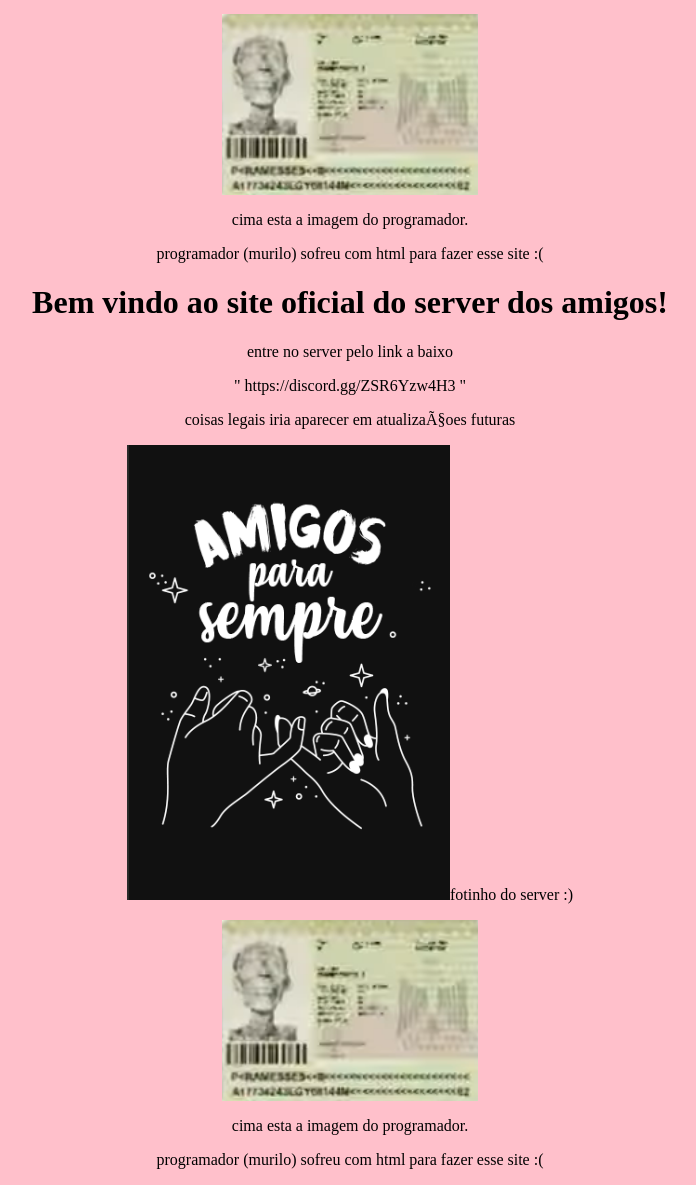
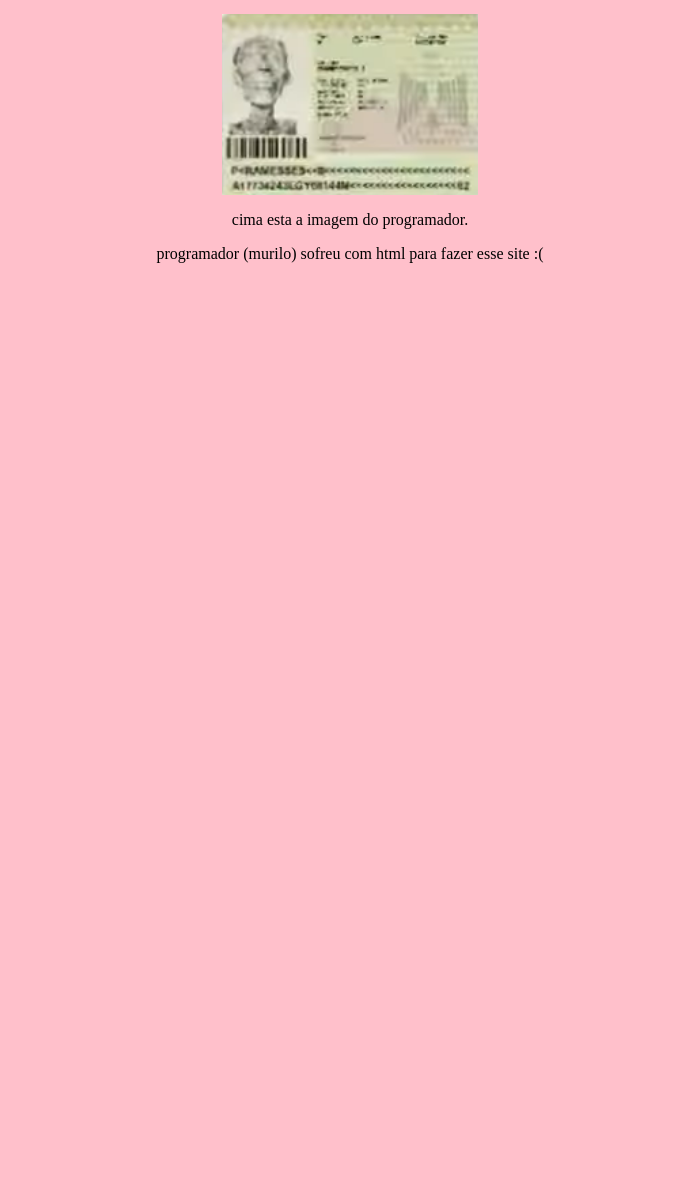
Before and after one commit to amiigus/amiigus, a plain HTML site: page index.html in a window 1280 px wide. Shown: the part 697-1882 px from the top of the page, without its empty margins (290-986 px from the left). After the commit the page ends 976 px from the top, so only its background shows below. Drawn offline with Linux system fonts and the light colour scheme.

Commit message:
Update index.html

```diff
--- a/index.html
+++ b/index.html
@@ -23,14 +23,3 @@
    <p>programador (murilo) sofreu com html para fazer esse site :( </p>
 </body>
 </html>
-   <h1>Bem vindo ao site oficial do server dos amigos!</h1>
-   <p>entre no server pelo link a baixo
-   <p>" https://discord.gg/ZSR6Yzw4H3 " </p>
-<p>coisas legais iria aparecer em atualizaçoes futuras</p>
-   <img src="img/amigos.png"
-      <p>fotinho do server :)</p>
-   <img src="img/imagem.png">
-   <p> cima esta a imagem do programador.</p>
-   <p>programador (murilo) sofreu com html para fazer esse site :( </p>
-</body>
-</html>
```
